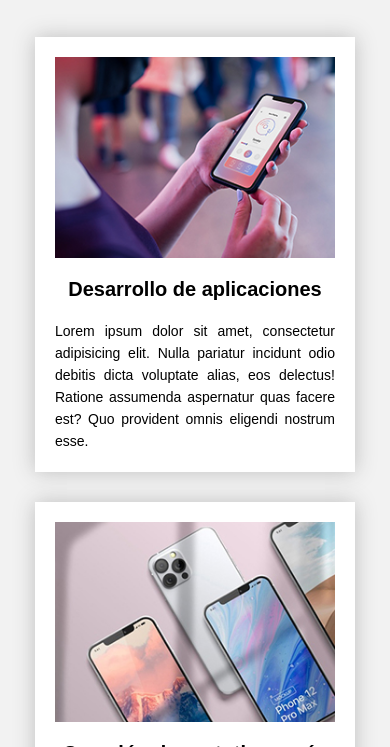
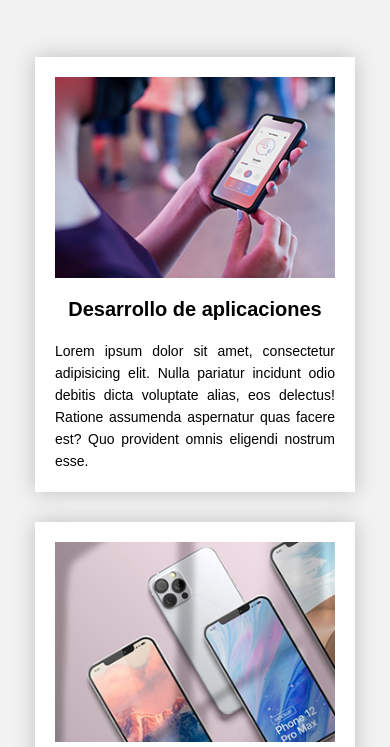
Before and after one commit to hefalla/instMedia, a plain HTML site: page index.html in a window 390 px wide. Shown: the part 97-844 px from the top of the page. Drawn offline with Linux system fonts and the light colour scheme.

Commit message:
arreglitos

```diff
--- a/styles/style.css
+++ b/styles/style.css
@@ -62,7 +62,16 @@ footer{
 	text-align: center;
 }
 
-@media (max-width:520px){
+@media (max-width:768px){
+
+.card{
+	width: 80%;
+	margin: 20px 0;
+}
+
+}
+
+@media (max-width:480px){
 
 	main{
 		width: 92vw;
```
